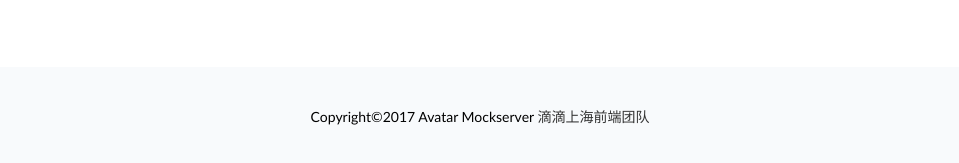
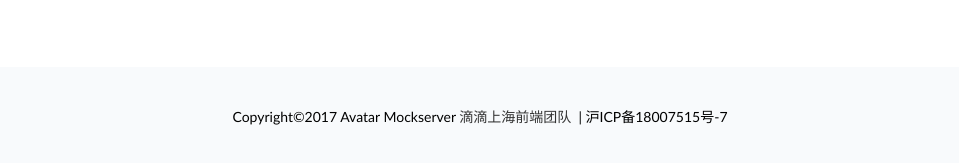
Before and after one commit to ssehacker/mock-homepage, a website: page index.html in a window 1280 px wide. Shown: the part 2016-2179 px from the top of the page, without its empty margins (160-1119 px from the left). Drawn offline with Linux system fonts and the light colour scheme; a small style sheet from the web is missing.

Commit message:
copyright.

```diff
--- a/index.html
+++ b/index.html
@@ -89,7 +89,7 @@
     </div>
   </section>
   <footer>
-    <p>Copyright&copy;2017 Avatar Mockserver <a href="#">滴滴上海前端团队</a></p>
+    <p>Copyright&copy;2017 Avatar Mockserver <a href="#">滴滴上海前端团队</a>&nbsp;&nbsp;| 沪ICP备18007515号-7</p>
   </footer>
 </body>
 </html>
```
